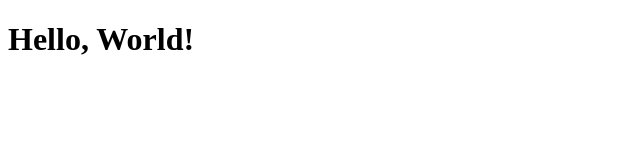
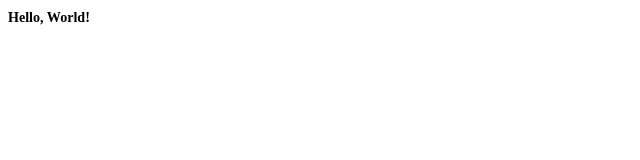
Before and after one commit to howell33/tc349, a plain HTML site: page week1/hello.html in a window 1280 px wide. Shown: the whole page, without its empty margins (0-640 px from the left). Drawn offline with Linux system fonts and the light colour scheme.

Commit message:
Update hello.html

```diff
--- a/week1/hello.html
+++ b/week1/hello.html
@@ -3,6 +3,9 @@
 <head>
 	<meta http-equiv="Content-type" content="text/html; charset=utf-8">
 	<title>Hello, world!</title>
+	<style type="text/css" media="screen">
+		h1 {font-size: 88%;}
+	</style>
 
 </head>
 <body>
```
